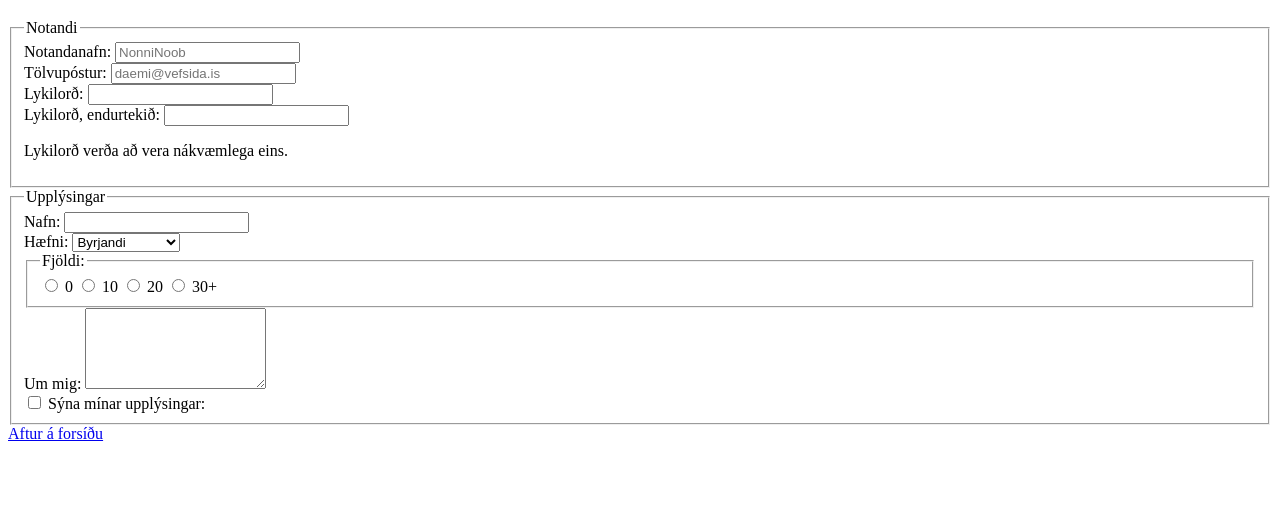
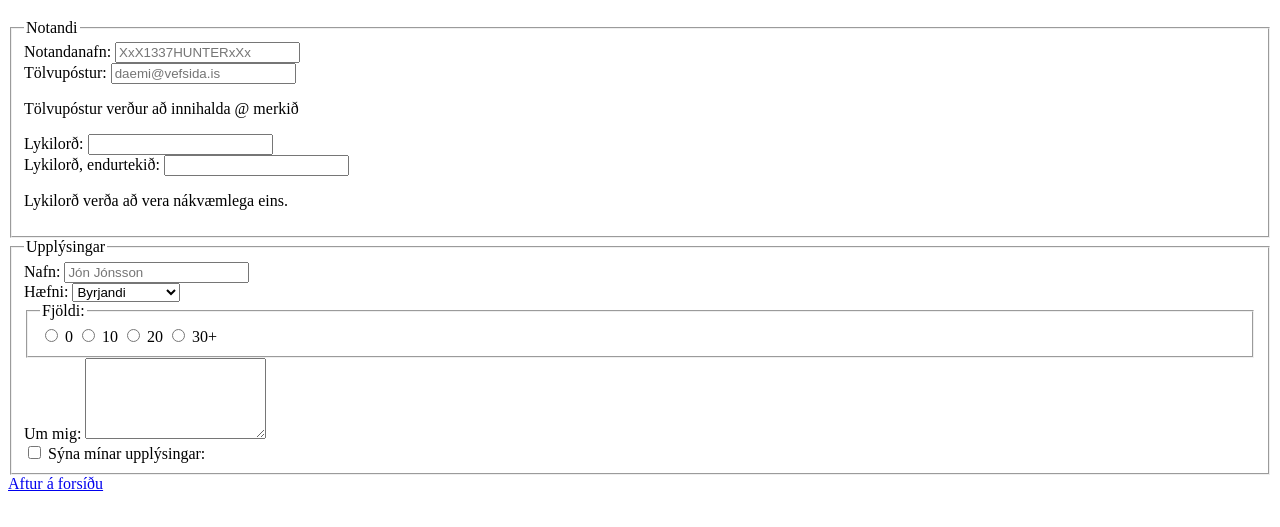
Before and after one commit to fridjon88/VefforritunVerkefni2, a plain HTML site: page form.html in a window 1280 px wide. Shown: the part 61-588 px from the top of the page. Drawn offline with Linux system fonts and the light colour scheme.

Commit message:
bugfixes

```diff
--- a/form.html
+++ b/form.html
@@ -16,11 +16,12 @@
         <legend>Notandi</legend>
         <div>
           <label for="user">Notandanafn:</label>
-          <input required type="text" name="user" id="user" placeholder="NonniNoob">
+          <input required type="text" name="user" id="user" placeholder="XxX1337HUNTERxXx">
         </div>
         <div>
           <label for="email">Tölvupóstur:</label>
           <input required type="email" name="email" id="email" pattern=".+@.+\..+" placeholder="daemi@vefsida.is">
+          <p>Tölvupóstur verður að innihalda @ merkið</p>
         </div>
         <div>
           <label for="pass">Lykilorð:</label>
@@ -37,7 +38,7 @@
         <legend>Upplýsingar</legend>
         <div>
           <label for="name">Nafn:</label>
-          <input type="text" name="name" id="name">
+          <input type="text" name="name" id="name" placeholder="Jón Jónsson">
         </div>
         <div>
           <label for="haefni">Hæfni:</label>
```
Also changed, not shown: index.html (+1 -1 lines).
